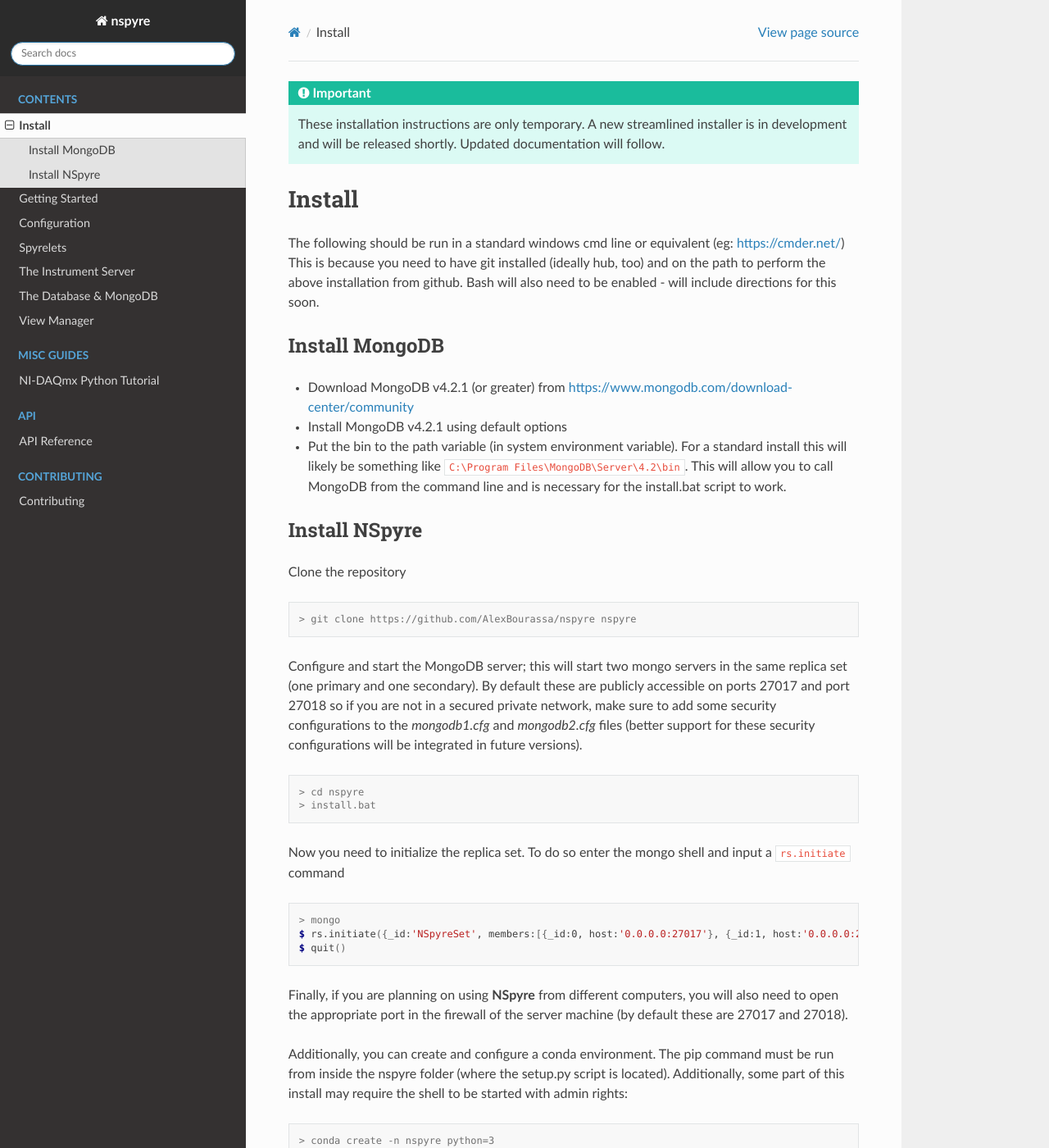
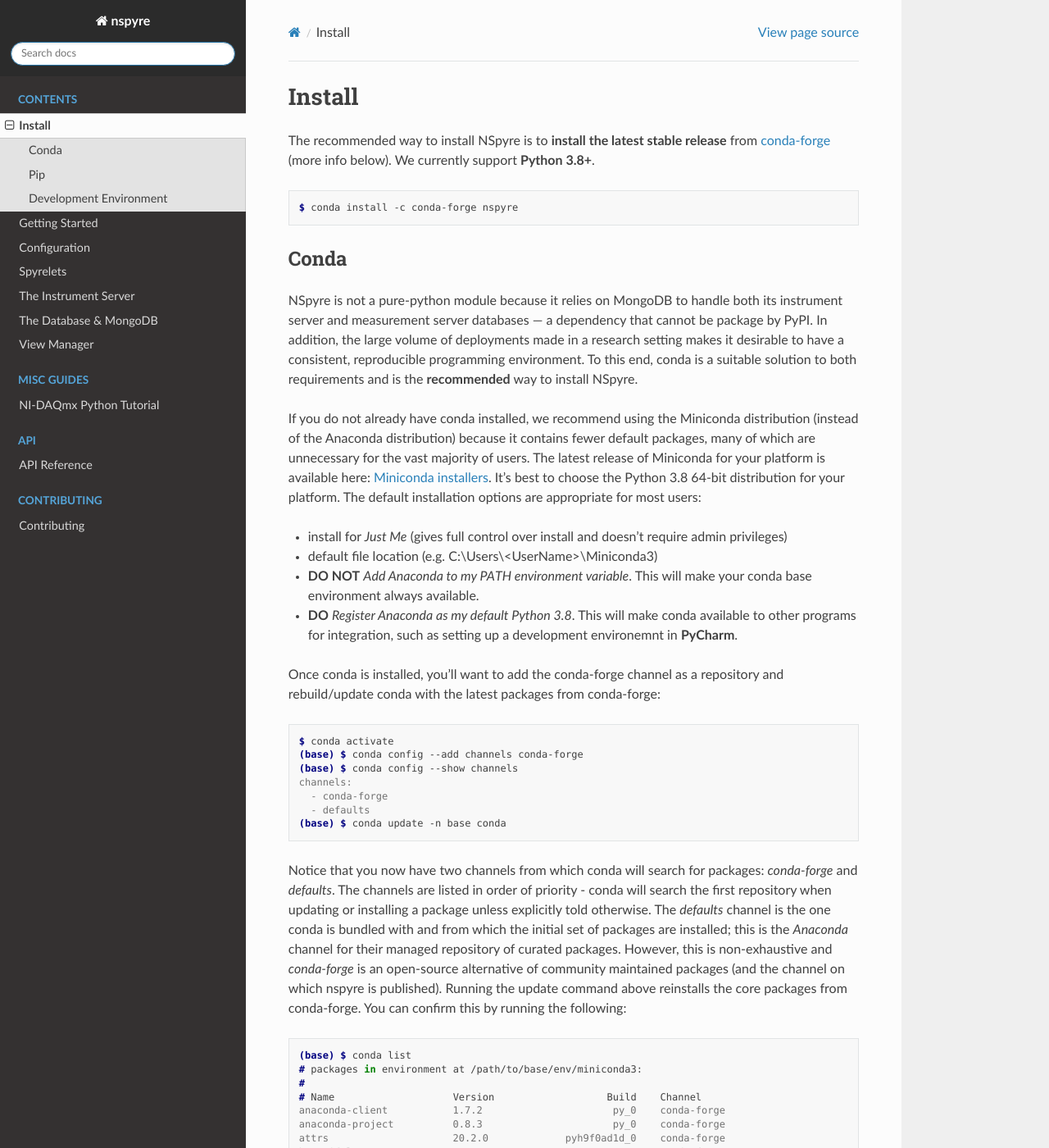
Before and after one commit to nspyre-org/nspyre, a Sphinx documentation site: the page built from docs/install.rst, in a window 1280 px wide and 1400 px high. Shown: the whole window at 82% size. Built offline with Sphinx 7.4.7 and the Read the Docs theme 2.0.0, drawn with Linux system fonts in a browser that asks for light colours; some of the changed text lies outside the part shown.

Commit message:
draft homepage, install edits changed nspyre-config server to nspyre-config inserv

```diff
--- a/docs/install.rst
+++ b/docs/install.rst
@@ -1,81 +1,156 @@
-.. important::
-
-   These installation instructions are only temporary. A new
-   streamlined installer is in development and will be released shortly. Updated
-   documentation will follow.
-
-
 *******
 Install
 *******
+
+The recommended way to install NSpyre is to **install the latest stable release**
+from `conda-forge <https://conda-forge.org/docs/>`_ (more info below). We
+currently support **Python 3.8+**.
+
+.. code-block:: console
+
+   $ conda install -c conda-forge nspyre
+
+Conda
+=====
+
+NSpyre is not a pure-python module because it relies on MongoDB to handle both its
+instrument server and measurement server databases — a dependency that cannot be
+package by PyPI. In addition, the large volume of deployments made in a research
+setting makes it desirable to have a consistent, reproducible programming
+environment. To this end, conda is a suitable solution to both requirements and is
+the **recommended** way to install NSpyre.
+
+If you do not already have conda installed, we recommend using the Miniconda distribution
+(instead of the Anaconda distribution) because it contains fewer default packages, many
+of which are unnecessary for the vast majority of users. The latest release
+of Miniconda for your platform is available here:
+`Miniconda installers <https://docs.conda.io/en/latest/miniconda.html>`_. It's best to
+choose the Python 3.8 64-bit distribution for your platform. The default installation
+options are appropriate for most users:
+
+* install for *Just Me* (gives full control over install and doesn't require admin privileges)
+* default file location (e.g. C:\\Users\\<UserName>\\Miniconda3)
+* **DO NOT** *Add Anaconda to my PATH environment variable*. This will make your conda
+  base environment always available.
+* **DO** *Register Anaconda as my default Python 3.8*. This will make conda available
+  to other programs for integration, such as setting up a development environemnt
+  in **PyCharm**.
+
+Once conda is installed, you'll want to add the conda-forge channel as a repository
+and rebuild/update conda with the latest packages from conda-forge:
+
+.. code-block:: console
+
+   $ conda activate
+   (base) $ conda config --add channels conda-forge
+   (base) $ conda config --show channels
+   channels:
+     - conda-forge
+     - defaults
+   (base) $ conda update -n base conda
+
+Notice that you now have two channels from which conda will search for packages:
+*conda-forge* and *defaults*. The channels are listed in order of priority - conda will
+search the first repository when updating or installing a package unless explicitly told
+otherwise. The *defaults* channel is the one conda is bundled with and from which the initial
+set of packages are installed; this is the *Anaconda* channel for their managed repository
+of curated packages. However, this is non-exhaustive and *conda-forge* is an open-source
+alternative of community maintained packages (and the channel on which nspyre is published).
+Running the update command above reinstalls the core packages from conda-forge. You can confirm
+this by running the following:
+
+.. code-block:: console
+
+   (base) $ conda list
+   # packages in environment at /path/to/base/env/miniconda3:
+   #
+   # Name                    Version                   Build    Channel
+   anaconda-client           1.7.2                      py_0    conda-forge
+   anaconda-project          0.8.3                      py_0    conda-forge
+   attrs                     20.2.0             pyh9f0ad1d_0    conda-forge
+   beautifulsoup4            4.9.2                      py_0    conda-forge
+   ...
+   zipp                      3.2.0                      py_0    conda-forge
+   zlib                      1.2.11            h7795811_1009    conda-forge
+   zstd                      1.4.5                h289c70a_2    conda-forge
+
+You will see that everything is installed from *conda-forge*. It is desirable to have all the
+packages come from the same repository due to compiling complexities, ABI compatibility, and
+consistent build environments (beyond the scope of discussion). The ``channel_priority`` can be
+set to ``strict`` so that only the highest priority channel is even searched when updating or
+installing; however, there are a few exceptions where a package is needed from *defaults* so
+this config parameter should not be modified.
+
+Finally, by default the base environment will always be active upon opening the terminal (you
+probably didn't need to run ``conda activate`` above). Specifically, the ``miniconda3/bin``
+directory will be added to your path and allow you to start python and all the other programs
+in ``bin``. Typically, this isn't good practice and it's better to explicitly activate the
+environment. To change conda’s configuration settings so that it does not automatically activate
+the base environment upon opening of the terminal run:
+
+.. code-block:: console
+
+   $ conda config --set auto_activate_base false
+
+If you already have conda installed and/or you use conda for managing environments for other
+projects in which the above configuration settings aren't ideal, then simply make sure to add
+the *conda-forge* channel to whatever environments you want to install nspyre in.
+
+Once you have conda setup, it's trivial to install nspyre. Make sure to create a new conda
+environment for running nspyre so you don't mess with your base environment:
+
+.. code-block:: console
+
+   (base) $ conda env create --name [nspyre-env] python=3.8
+   (base) $ conda activate [nspyre-env]
+   ([nspyre-env]) $ conda install nspyre
+   ...
+   ([nspyre-env]) $ pip install -U pyvisa pyvisa-py
+
+.. attention::
+
+   There is currently a problem with the distribution of ``PyVISA`` on *conda-forge*. The most
+   up-to-date version can be installed from pip in the meantime. We will update the documentation
+   and remove this step once this hot-fix is no longer necessary.
+
+
+Pip
+===
+
+NSpyre is also available from PyPI, however, MongoDB must be installed separately. The latest
+release of Miniconda for your platform can be obtained here:
+`MongoDB downloads <https://www.mongodb.com/download-center/community>`_ (v4.4.1 or greater
+required). In order for the database configuration files for nspyre to operate correctly,
+MongoDB needs to be added to your PATH. For a typical install, this required running a command
+similar to:
+
+.. code-block:: console
+
+   $ ``C:\Program Files\MongoDB\Server\4.4\bin``
+
+NSpyre itself can be installed with the following:
+
+.. code-block:: console
+
+   $ pip install git+https://github.com/lantzproject/lantz-core.git#egg=lantzdev git+https://github.com/lantzproject/lantz-drivers.git#egg=lantz-drivers git+https://github.com/lantzproject/lantz-ino.git#egg=lantz-ino git+https://github.com/lantzproject/lantz-sims.git#egg=lantz-sims git+https://github.com/lantzproject/lantz-qt.git#egg=lantz-qt
+   $ pip install nspyre
+
+.. attention::
+
+   The distribution of `Lantz <https://github.com/lantzproject/lantz-core>`_ available on PyPI
+   is currently outdated and needs to be installed directly from github
+
+
+Development Environment
+=======================
 
 The following should be run in a standard windows cmd line or equivalent
 (eg: https://cmder.net/) This is because you need to have git installed (ideally
 hub, too) and on the path to perform the above installation from github. Bash
 will also need to be enabled - will include directions for this soon.
 
+.. note::
 
-Install MongoDB
-===============
-
-- Download MongoDB v4.2.1 (or greater) from
-  https://www.mongodb.com/download-center/community
-- Install MongoDB v4.2.1 using default options
-- Put the bin to the path variable (in system environment variable).
-  For a standard install this will likely be something like
-  ``C:\Program Files\MongoDB\Server\4.2\bin``.
-  This will allow you to call MongoDB from the command line and is necessary for
-  the install.bat script to work.
-
-Install NSpyre
-==============
-Clone the repository
-
-.. code-block:: console
-
-   > git clone https://github.com/AlexBourassa/nspyre nspyre
-
-Configure and start the MongoDB server; this will start two mongo servers in the
-same replica set (one primary and one secondary). By default these are publicly
-accessible on ports 27017 and port 27018 so if you are not in a secured private
-network, make sure to add some security configurations to the `mongodb1.cfg` and
-`mongodb2.cfg` files (better support for these security configurations will be
-integrated in future versions).
-
-.. code-block:: console
-
-   > cd nspyre
-   > install.bat
-
-Now you need to initialize the replica set. To do so enter the mongo shell and
-input a ``rs.initiate`` command
-
-.. code-block:: console
-
-   > mongo
-   $ rs.initiate({_id:'NSpyreSet', members:[{_id:0, host:'0.0.0.0:27017'}, {_id:1, host:'0.0.0.0:27018'}]})
-   $ quit()
-
-Finally, if you are planning on using **NSpyre** from different computers, you
-will also need to open the appropriate port in the firewall of the server
-machine (by default these are 27017 and 27018).
-
-Additionally, you can create and configure a conda environment. The pip command must
-be run from inside the nspyre folder (where the setup.py script is located).
-Additionally, some part of this install may require the shell to be started with
-admin rights:
-
-.. code-block:: console
-
-   > conda create -n nspyre python=3
-   > activate nspyre
-   > pip install -e .
-
-PyZMQ must be installed manually from within the conda environment with:
-
-.. code-block:: console
-
-   > conda install pyzmq
-
-Modify your *nspyre/nspyre/config.yaml* to suit your specific configuration of
-nspyre.
+   If you are planning on using **NSpyre** from different computers, you
+   will also need to open the appropriate port in the firewall of the server
+   machine (by default these are 27017 and 27018).
```
Also changed, not shown: docs/index.rst (+32 -5 lines), docs/images/startup-gui.png (added), 1 other file.
